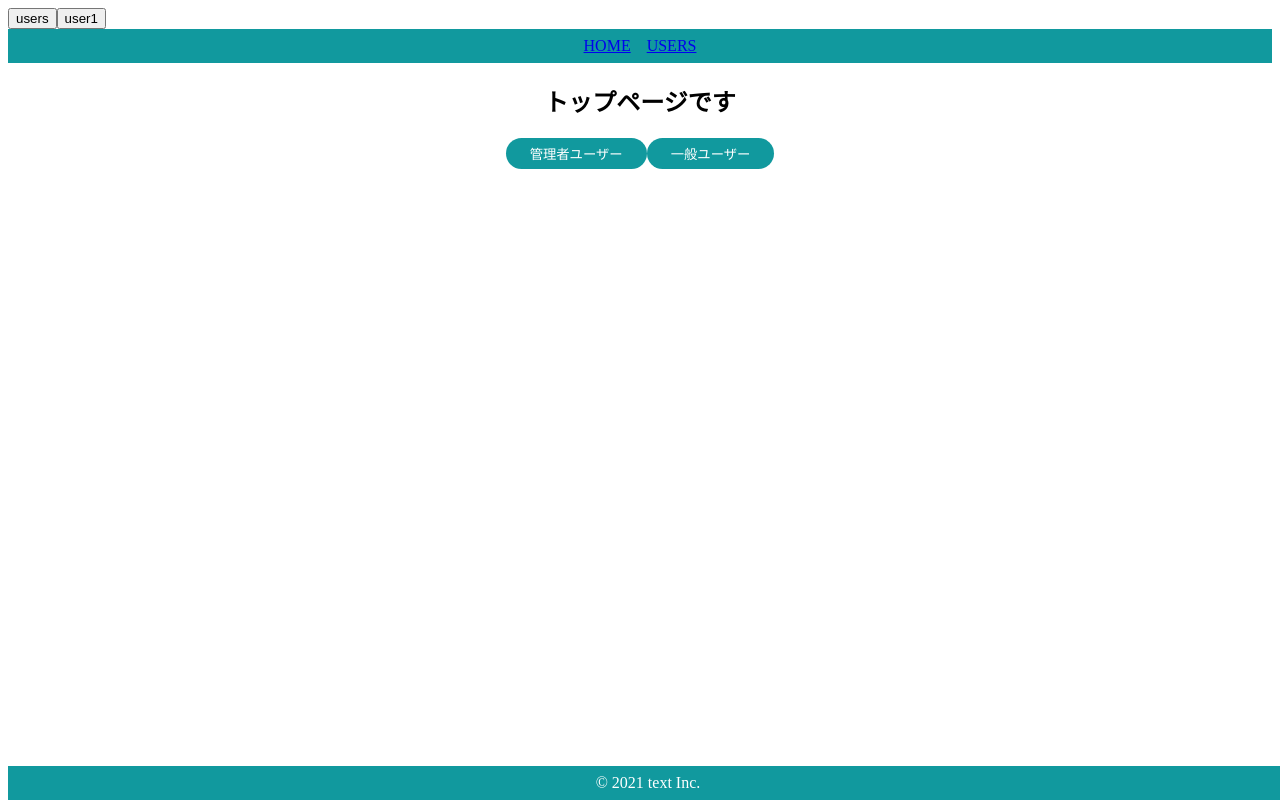
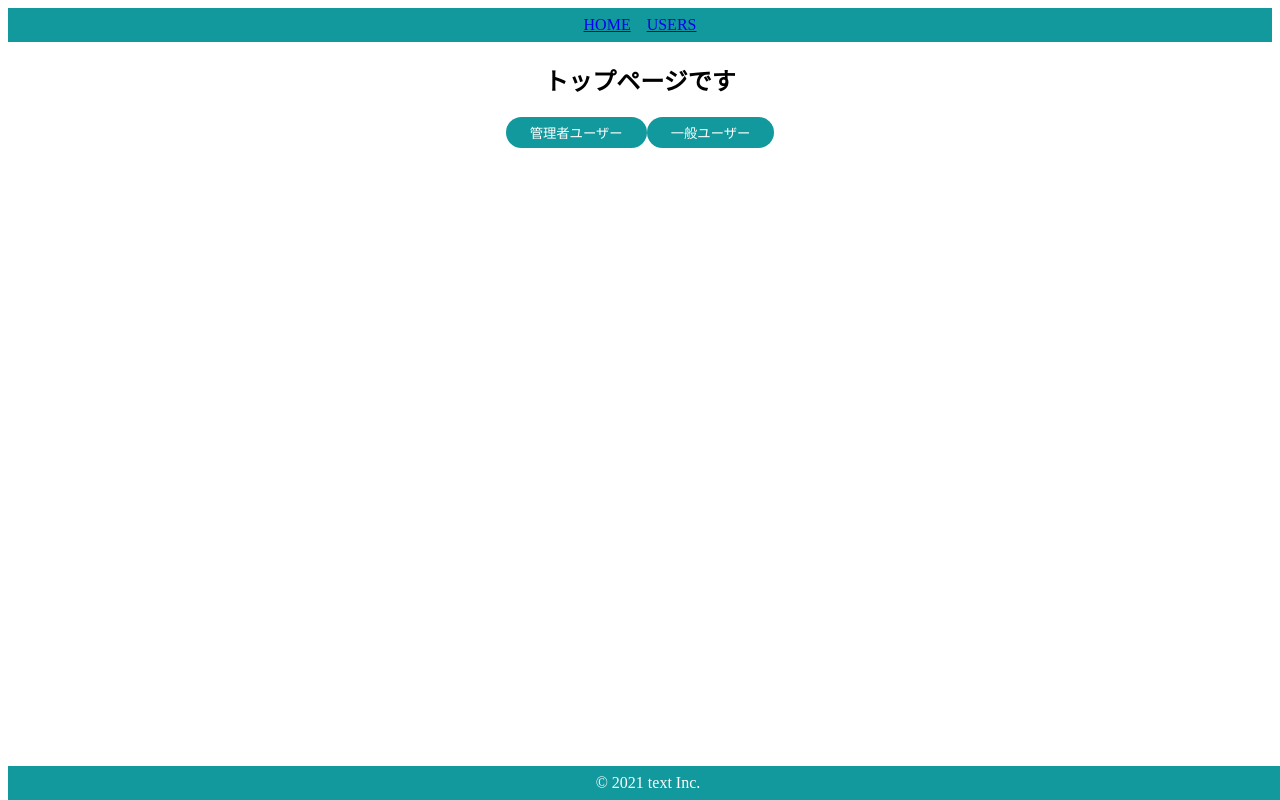
Before and after one commit to Yoshida010/react--u01, a React (Vite) app: page / in a window 1280 px wide. Built offline with nearby package versions, Linux system fonts and the light colour scheme.

Commit message:
修正 セクション08の内容をコメント化

```diff
--- a/src/App.tsx
+++ b/src/App.tsx
@@ -39,29 +39,29 @@ export const App: FC = () => {
 	/* ------------------------- */
 
 	/* -------- udemy08 -------- */
-	const onClickUsers = () => {
-		/* getで取得したい情報のURLを指定 */
-		/* thenの引数には取得したデータが入る */
-		/* catchはデータ取得できなかった場合にエラーを表示 */
-		axios
-			.get("https://jsonplaceholder.typicode.com/users")
-			.then((res) => {
-				console.log(res.data);
-			})
-			.catch((err) => {
-				console.log(err);
-			});
-	};
-	const onClickUser1 = () => {
-		axios
-			.get("https://jsonplaceholder.typicode.com/users?id=1")
-			.then((res) => {
-				console.log(res.data);
-			})
-			.catch((err) => {
-				console.log(err);
-			});
-	};
+	// const onClickUsers = () => {
+	// 	/* getで取得したい情報のURLを指定 */
+	// 	/* thenの引数には取得したデータが入る */
+	// 	/* catchはデータ取得できなかった場合にエラーを表示 */
+	// 	axios
+	// 		.get("https://jsonplaceholder.typicode.com/users")
+	// 		.then((res) => {
+	// 			console.log(res.data);
+	// 		})
+	// 		.catch((err) => {
+	// 			console.log(err);
+	// 		});
+	// };
+	// const onClickUser1 = () => {
+	// 	axios
+	// 		.get("https://jsonplaceholder.typicode.com/users?id=1")
+	// 		.then((res) => {
+	// 			console.log(res.data);
+	// 		})
+	// 		.catch((err) => {
+	// 			console.log(err);
+	// 		});
+	// };
 	/* ------------------------- */
 
 	return (
@@ -93,8 +93,8 @@ export const App: FC = () => {
 				{/* -------- udemy06 -------- */}
 
 				{/* -------- udemy08 -------- */}
-				<button onClick={onClickUsers}>users</button>
-				<button onClick={onClickUser1}>user1</button>
+				{/* <button onClick={onClickUsers}>users</button>
+				<button onClick={onClickUser1}>user1</button> */}
 				<Router />
 			</UserProvider>
 		</>
```
